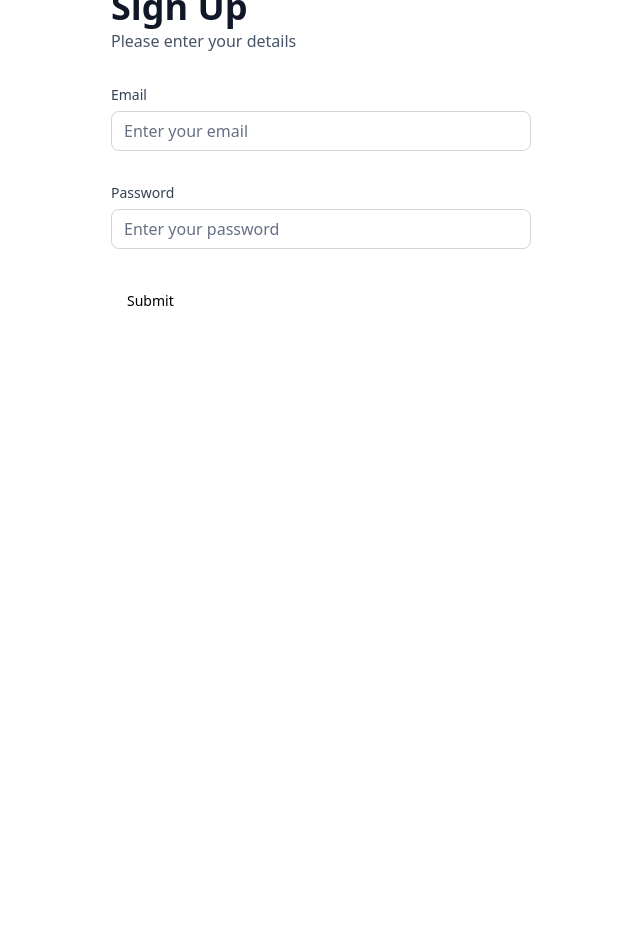
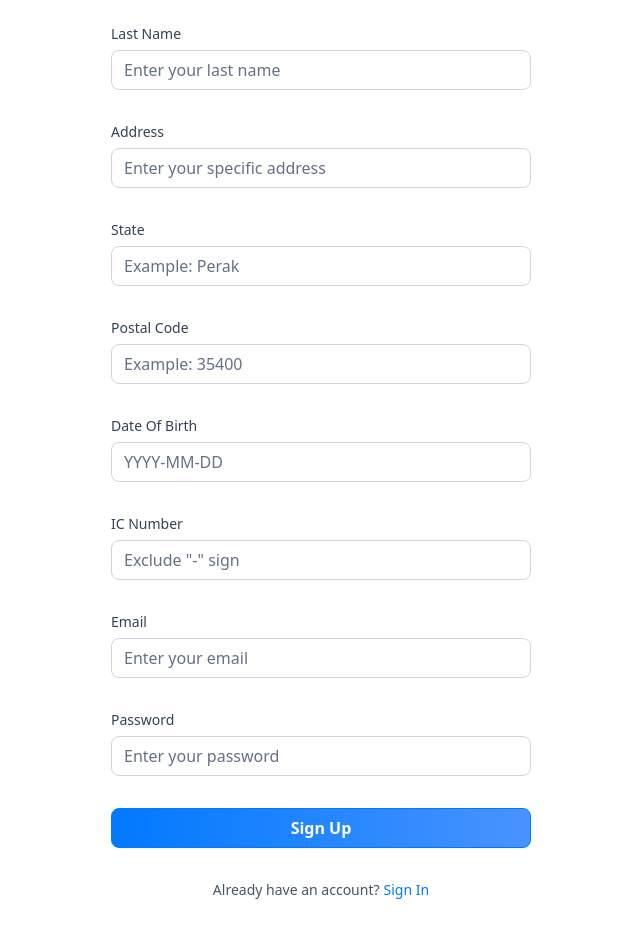
Before and after one commit to shahirulprojects/Financify, a Next.js app: page /sign-up in a window 1280 px wide. Shown: the part 280-1218 px from the top of the page, without its empty margins (319-959 px from the left). Before the commit the page ends 800 px from the top, so only its background shows below. Built offline with nearby package versions, Linux system fonts and the light colour scheme.

Commit message:
feat:add auth form

```diff
--- a/components/AuthForm.tsx
+++ b/components/AuthForm.tsx
@@ -19,13 +19,18 @@
 import { Input } from "@/components/ui/input";
 import CustomInput from "./CustomInput";
 import { authFormSchema } from "@/lib/utils";
+import { Loader2 } from "lucide-react";
 
 const AuthForm = ({ type }: { type: string }) => {
   const [user, setUser] = useState(null); // at the start the user data wil be null
+  const [isLoading, setIsLoading] = useState(false);
+
+  // passing the type to the authFormSchema at the utils file
+  const formSchema = authFormSchema(type);
 
   // 1. Define your form.
-  const form = useForm<z.infer<typeof authFormSchema>>({
-    resolver: zodResolver(authFormSchema),
+  const form = useForm<z.infer<typeof formSchema>>({
+    resolver: zodResolver(formSchema),
     defaultValues: {
       email: "",
       password: "",
@@ -33,10 +38,12 @@
   });
 
   // 2. Define a submit handler.
-  function onSubmit(values: z.infer<typeof authFormSchema>) {
+  function onSubmit(values: z.infer<typeof formSchema>) {
     // Do something with the form values.
     // ✅ This will be type-safe and validated.
+    setIsLoading(true);
     console.log(values);
+    setIsLoading(false);
   }
   return (
     <section className="auth-form">
@@ -75,6 +82,53 @@
         <>
           <Form {...form}>
             <form onSubmit={form.handleSubmit(onSubmit)} className="space-y-8">
+              {type === "sign-up" && (
+                <>
+                  <CustomInput
+                    control={form.control}
+                    name="firstName"
+                    label="First Name"
+                    placeholder="Enter your first name"
+                  />
+                  <CustomInput
+                    control={form.control}
+                    name="lastName"
+                    label="Last Name"
+                    placeholder="Enter your last name"
+                  />
+                  <CustomInput
+                    control={form.control}
+                    name="address1"
+                    label="Address"
+                    placeholder="Enter your specific address"
+                  />
+                  <CustomInput
+                    control={form.control}
+                    name="state"
+                    label="State"
+                    placeholder="Example: Perak"
+                  />
+                  <CustomInput
+                    control={form.control}
+                    name="postalCode"
+                    label="Postal Code"
+                    placeholder="Example: 35400"
+                  />
+                  <CustomInput
+                    control={form.control}
+                    name="dateOfBirth"
+                    label="Date Of Birth"
+                    placeholder="YYYY-MM-DD"
+                  />
+                  <CustomInput
+                    control={form.control}
+                    name="ssn"
+                    label="IC Number"
+                    placeholder='Exclude "-" sign '
+                  />
+                </>
+              )}
+
               <CustomInput
                 control={form.control}
                 name="email"
@@ -88,9 +142,39 @@
                 placeholder="Enter your password"
               />
 
-              <Button type="submit">Submit</Button>
+              <div className="flex flex-col gap-4">
+                <Button type="submit" disabled={isLoading} className="form-btn">
+                  {isLoading ? (
+                    <>
+                      <Loader2 size={20} className="animate-spin" />
+                      &nbsp;Loading...
+                      {/* Loader2 is coming from lucide-react, predefined or built in componentla senang cite */}
+                      {/* nbsp tu white space */}
+                    </>
+                  ) : type === "sign-in" ? (
+                    "Sign In"
+                  ) : (
+                    "Sign Up"
+                  )}
+                </Button>
+              </div>
             </form>
           </Form>
+
+          <footer className="flex justify-center gap-1">
+            {/* kalau kita kat page sign in, dia akan ada option ke page sign up. Kalau kita kat page sign up, dia akan ada option ke page sign in */}
+            <p className="text-14 font-normal text-gray-600">
+              {type === "sign-in"
+                ? "Don't have an account?"
+                : "Already have an account?"}
+            </p>
+            <Link
+              href={type === "sign-in" ? "/sign-up" : "sign-in"}
+              className="form-link"
+            >
+              {type === "sign-in" ? "Sign Up" : "Sign In"}
+            </Link>
+          </footer>
         </>
       )}
     </section>
--- a/components/CustomInput.tsx
+++ b/components/CustomInput.tsx
@@ -5,9 +5,12 @@
 import { z } from "zod";
 import { authFormSchema } from "@/lib/utils";
 
+// we use sign-up because we want to use all of the fields and sign up kan ada semua fields
+const formSchema = authFormSchema("sign-up");
+
 interface CustomInput {
-  control: Control<z.infer<typeof authFormSchema>>;
-  name: FieldPath<z.infer<typeof authFormSchema>>; // untuk tahu name apa je yang wujud dekat authFormSchema tu. Kalau name tu tak wujud, dia akan kasi error
+  control: Control<z.infer<typeof formSchema>>;
+  name: FieldPath<z.infer<typeof formSchema>>; // untuk tahu name apa je yang wujud dekat authFormSchema tu. Kalau name tu tak wujud, dia akan kasi error
   label: string;
   placeholder: string;
 }
--- a/lib/utils.ts
+++ b/lib/utils.ts
@@ -195,7 +195,19 @@
   return date > twoDaysAgo ? "Processing" : "Success";
 };
 
-export const authFormSchema = z.object({
-  email: z.string().email(), // check if it is a type of email
-  password: z.string().min(8),
-});
+export const authFormSchema = (type: string) =>
+  z.object({
+    //we do it like this because if not, we cannot sign in using the sign in page because it is still waiting for other fields to be filled where in relaity there is no need to do that since we are in sign in page
+    //sign up
+    firstName: type === "sign-in" ? z.string().optional() : z.string(),
+    lastName: type === "sign-in" ? z.string().optional() : z.string(),
+    address1: type === "sign-in" ? z.string().optional() : z.string().max(100),
+    state: type === "sign-in" ? z.string().optional() : z.string().max(35),
+    postalCode: type === "sign-in" ? z.string().optional() : z.string().max(10),
+    dateOfBirth: type === "sign-in" ? z.string().optional() : z.string(),
+    ssn: type === "sign-in" ? z.string().optional() : z.string().min(12),
+
+    // both
+    email: z.string().email(), // check if it is a type of email
+    password: z.string().min(8),
+  });
```
